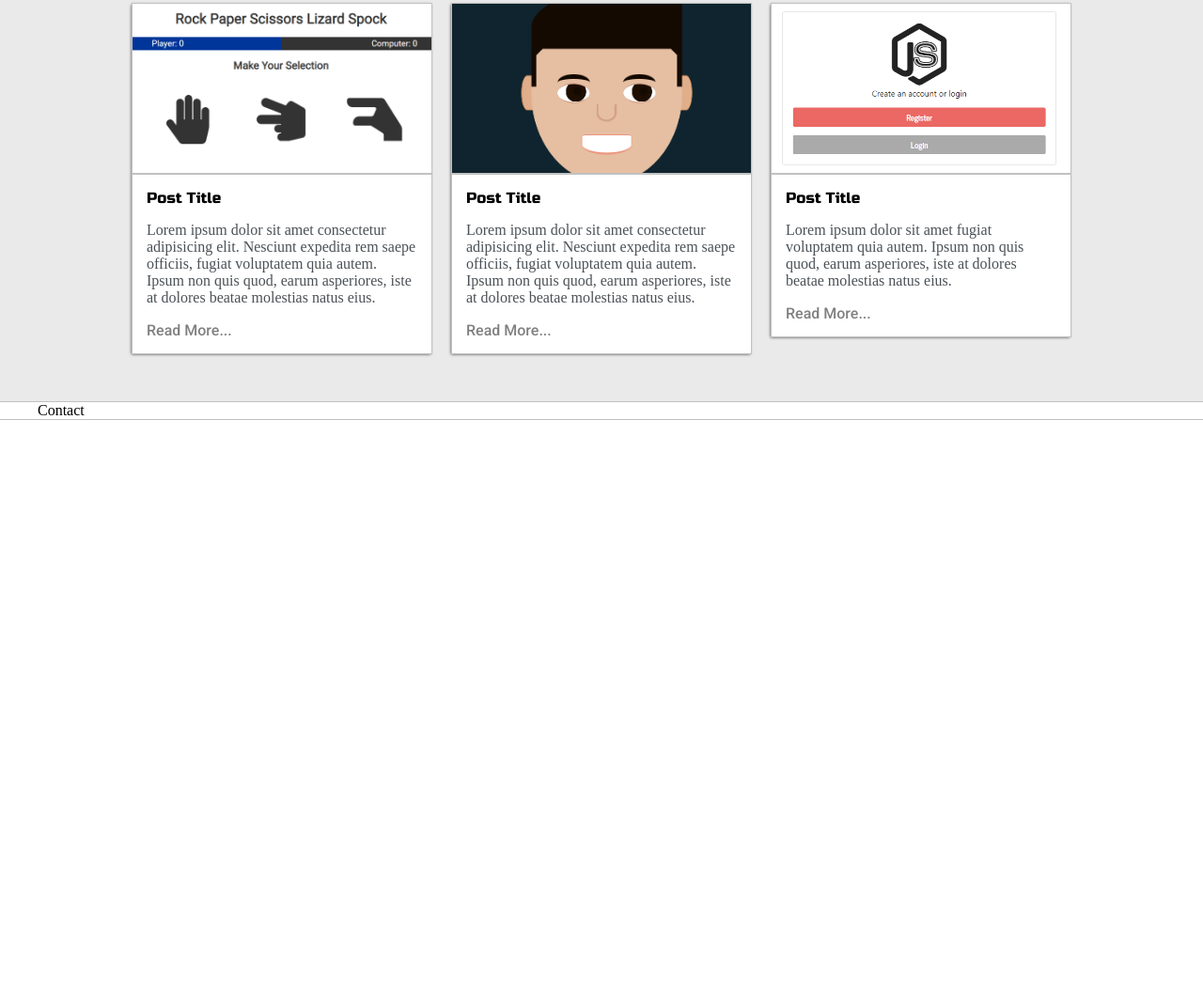
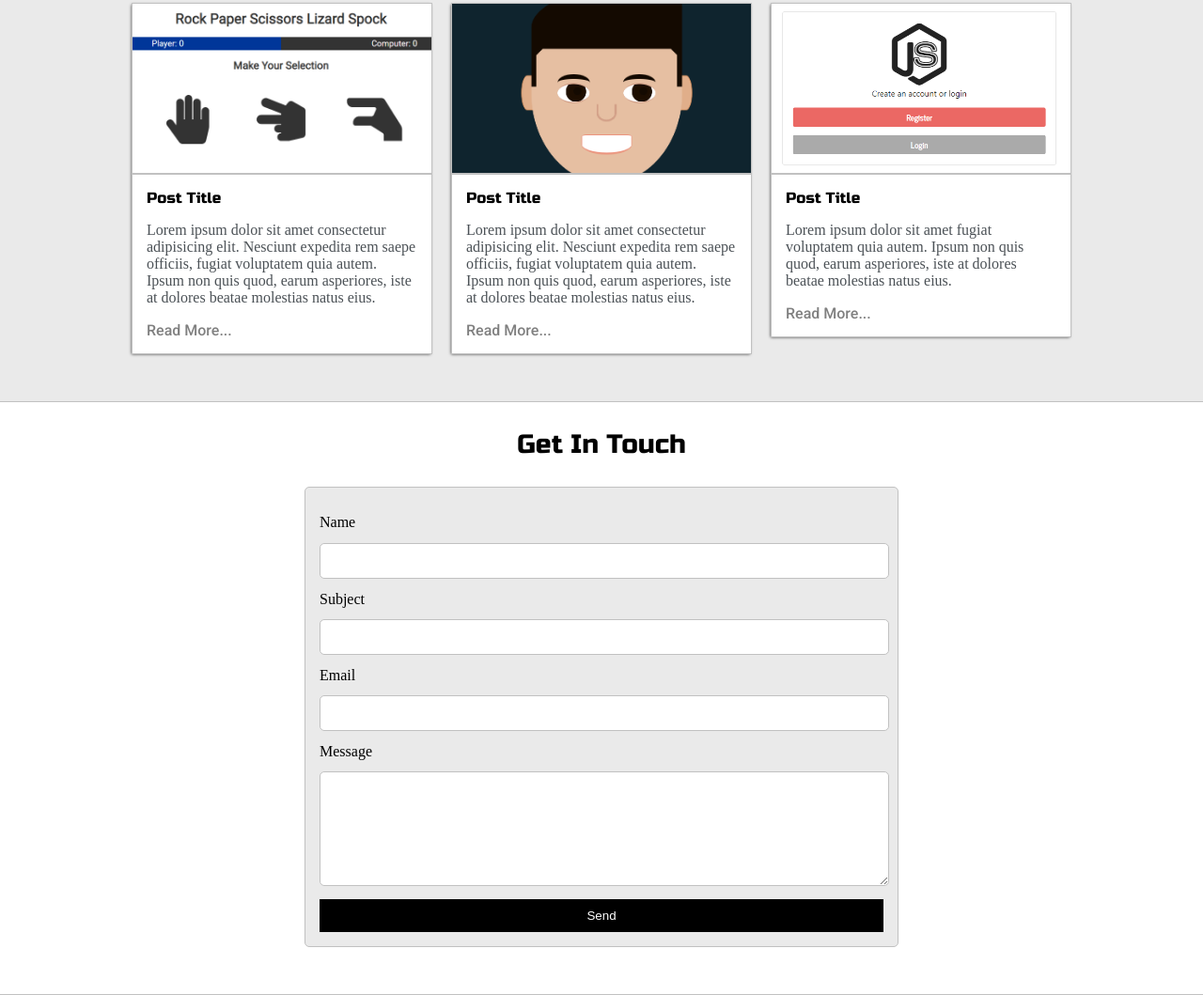
Before and after one commit to dinesh-07/my-profile, a plain HTML site: page index.html in a window 1280 px wide. Shown: the part 1333-2392 px from the top of the page at 94% size. Before the commit the page ends 1780 px from the top, so only its background shows below. Drawn offline with Linux system fonts and the light colour scheme.

Commit message:
Contact me changes.

```diff
--- a/index.html
+++ b/index.html
@@ -134,7 +134,28 @@
       </div>
     </section>
     <section class="s2">
-      <div class="main-container">Contact</div>
+      <div class="main-container">
+        <h3 style="text-align: center;">Get In Touch</h3>
+
+        <form id="contact-form">
+
+          <label>Name</label>
+          <input class="input-field" type="text" name="name">
+
+          <label>Subject</label>
+          <input class="input-field" type="text" name="subject">
+
+          <label>Email</label>
+          <input class="input-field" type="text" name="email">
+
+          <label>Message</label>
+          <textarea class="input-field" name="message"></textarea>
+
+          <input id="submit-btn" type="submit" value="Send">
+        </form>
+      </div>
     </section>
+
+    <script type="text/javascript" src="script.js"></script>
   </body>
 </html>
--- a/style.css
+++ b/style.css
@@ -11,6 +11,8 @@
 
   --previewBg: rgba(251, 249, 243, 0.8);
   --previewShadow: #f0ead6;
+
+  --buttonColor: black;
 }
 
 html,
@@ -317,6 +319,47 @@
   color: #4b5156;
   font-size: 16px;
 }
+
+#contact-form {
+  display: block;
+  max-width: 600px;
+  margin: 0 auto;
+  border: 1px solid var(--borderColor);
+  padding: 15px;
+  border-radius: 5px;
+  background-color: var(--mainColor);
+  margin-bottom: 50px;
+}
+
+#contact-form label {
+  line-height: 2.7em;
+}
+
+#contact-form textarea {
+  min-height: 100px;
+  font-size: 14px;
+}
+
+.input-field {
+  width: 100%;
+  padding-top: 10px;
+  padding-bottom: 10px;
+  background-color: var(--secondaryColor);
+  border-radius: 5px;
+  border: 1px solid var(--borderColor);
+  font-size: 14px;
+}
+
+#submit-btn {
+  margin-top: 10px;
+  width: 100%;
+  padding-top: 10px;
+  padding-bottom: 10px;
+  color: #fff;
+  background-color: var(--buttonColor);
+  border: none;
+}
+
 @media screen and (max-width: 1200px) {
   .main-container {
     width: 95%;
```
Also changed, not shown: script.js (added).
